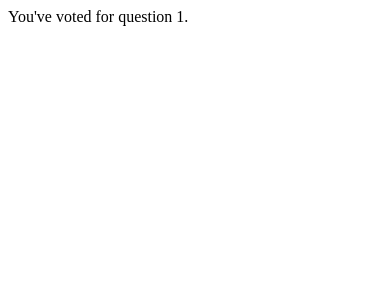
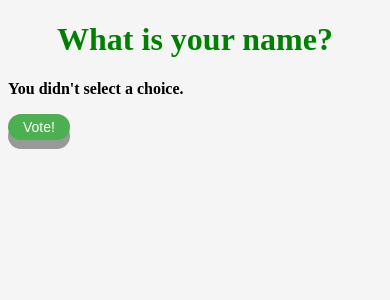
Before and after one commit to CyborgVillager/Django0, a Django app: page /polls/1/vote/ in a window 390 px wide. Shown: the top 300 px of the page. Run offline with Django 3.2, Linux system fonts and the light colour scheme; data comes from the database, SQL or seed files in the repository; data that the repository does not hold is empty.

Commit message:
v4 Voting Form/CSS Update
Voting Form/CSS Update: updated the following filees

                            Files Changed:
                                * Updated detail.html
                                * Updated styles0.css to include button style
                                * Updated urls.py
                                * Updated views.py -> deleted & reformed the file/compress data
                                * New file added results.html once the poll has been voted/be redirected to that page

                            Summary: Poll App is taking form with added features & functions

                            Objectives: Auto-tests , make the site mobile friendly

```diff
--- a/polls/static/polls/css/style0.css
+++ b/polls/static/polls/css/style0.css
@@ -3,6 +3,11 @@ h1{
   font-weight: bold;
   color: green;
 
+}
+
+h4{
+    font-weight: bold;
+    font-size: 120%;
 }
 
 body{
@@ -11,6 +16,37 @@ body{
 
 li{
     padding: 5px;
+}
+/* Button Style */
+.button {
+  padding: 5px 15px;
+  font-size: 14px;
+  text-align: center;
+  cursor: pointer;
+  color: #fff;
+  background-color: #4CAF50;
+  border: none;
+  border-radius: 15px;
+  box-shadow: 0 9px #999;
+}
+
+/* Button Hover */
+.button:hover {
+    background-color: #3e8e41;
+    font-size: 20px;
+
+}
+
+/* button clicked */
+.button:active {
+  background-color: #3e8e41;
+  box-shadow: 0 5px #666;
+  transform: translateY(4px);
+
+}
+/* Hides the Button Outline */
+:focus {
+outline: 0;
 }
 
 /* Full CSS Code -> https://github.com/CyborgVillager/Front-End-Web/blob/master/Basic_Info/CSS/css/style9.css */
--- a/polls/templates/polls/detail.html
+++ b/polls/templates/polls/detail.html
@@ -10,6 +10,19 @@
 <body>
 
 <h1>{{ question.question_text }}</h1>
+{% if error_message %}<p><strong>{{ error_message }}</strong></p>{% endif %}
+
+<form action="{%  url 'polls:vote' question.id %}" method="post">
+{% csrf_token %}
+{% for choice in question.choice_set.all %}
+    <input type="radio" name="choice" id="choice{{ forloop.counter }}" value="{{ choice.id }}">
+    <label for="choice{{ forloop.counter }}">{{ choice.choice_text }}</label>
+<br>
+    {% endfor %}
+<input class='button' type="submit" value="Vote!">
+</form>
+
+
 <ul>
 {% for choice in question.choice_set.all %}
     <li>{{ choice.choice_text }}</li>
--- a/polls/urls.py
+++ b/polls/urls.py
@@ -1,21 +1,17 @@
 from django.urls import path
-
+from . import views
 # Try to import views.py info for polls
 try:
     from .import views
     app_name = 'polls'
+
     urlpatterns = [
         # e.g URL: url/polls
         # -> Hello this is the poll index
-        path('', views.index, name='index'),
-        # e.g URL: /polls/#/
-        # -> You are currently looking at question #
-        path('<int:question_id>/', views.detail, name='detail'),
-        # e.g URL: /polls/#/results/
-        # -> Result for question #
-        path('<int:question_id>/results/', views.results, name='results'),
-        # e.g URL: /polls/#/vote/
-        # -> You've voted for question #
+
+        path('', views.IndexView.as_view(), name='index'),
+        path('<int:pk>/', views.DetailView.as_view(), name='detail'),
+        path('<int:pk>/results/', views.ResultsView.as_view(), name='results'),
         path('<int:question_id>/vote/', views.vote, name='vote'),
     ]
     print('.import views success @ polls/urls.py')
--- a/polls/views.py
+++ b/polls/views.py
@@ -1,28 +1,50 @@
 from django.shortcuts import get_object_or_404,render
-from django.http import HttpResponse, Http404
+from django.http import HttpResponse, HttpResponseRedirect
+from django.urls import reverse
 from django.template import loader
+from django.views import generic
 
 
-from .models import Question
-# Index
-def index(request):
-    latest_question_list = Question.objects.order_by('-published_date')[:5]
-    context = {'latest_question_list': latest_question_list}
-    return render(request, 'polls/index.html', context)
+from .models import Choice,Question
+
+class IndexView(generic.ListView):
+    template_name = 'polls/index.html'
+    context_object_name = 'latest_question_list'
+
+    def get_queryset(self):
+        """Return the last five published questions."""
+        return Question.objects.order_by('-published_date')[:5]
 
 
-# Detail 404 Error
-def detail(request, question_id):
-    question = get_object_or_404(Question, pk=question_id)
-    return render(request, 'polls/detail.html', {'question': question})
+class DetailView(generic.DetailView):
+    model = Question
+    template_name = 'polls/detail.html'
 
 
+class ResultsView(generic.DetailView):
+    model = Question
+    template_name = 'polls/results.html'
 
-# Result
+
+def vote(request, question_id):
+    question = get_object_or_404(Question, pk=question_id)
+    try:
+        selected_choice = question.choice_set.get(pk=request.POST['choice'])
+    except (KeyError, Choice.DoesNotExist):
+        # Redisplay the question voting form.
+        return render(request, 'polls/detail.html', {
+            'question': question,
+            'error_message': "You didn't select a choice.",
+        })
+    else:
+        selected_choice.votes += 1
+        selected_choice.save()
+        # Always return an HttpResponseRedirect after successfully dealing
+        # with POST data. This prevents data from being posted twice if a
+        # user hits the Back button.
+        return HttpResponseRedirect(reverse('polls:results', args=(question.id,)))
+    return HttpResponse('You\'ve voted for question %s.' % question_id)
+
 def results(request, question_id):
-    response = 'Result for question %s.'
-    return HttpResponse(response % question_id)
-
-# Voted
-def vote(request, question_id):
-    return HttpResponse('You\'ve voted for question %s.' % question_id)
+    question = get_object_or_404(Question, pk=question_id)
+    return render(request, 'polls/results.html', {'question': question})
```
Also changed, not shown: Version_Info.txt (+15 -1 lines), polls/templates/polls/results.html (added, +24 -0 lines).
